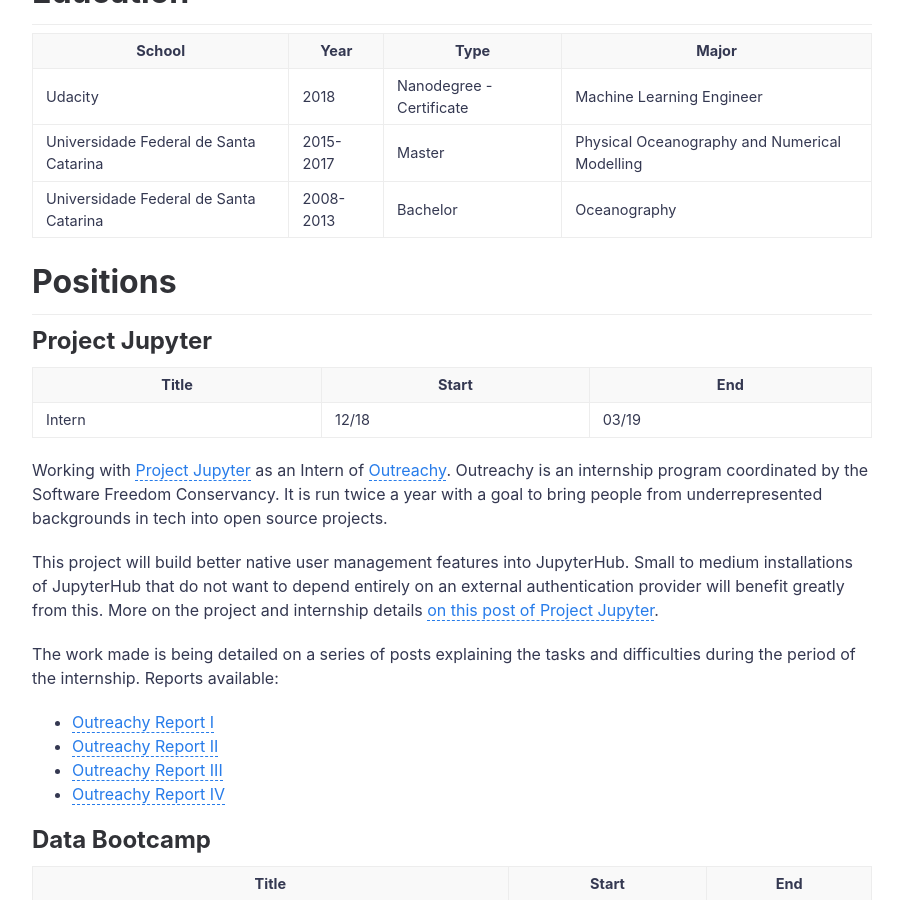
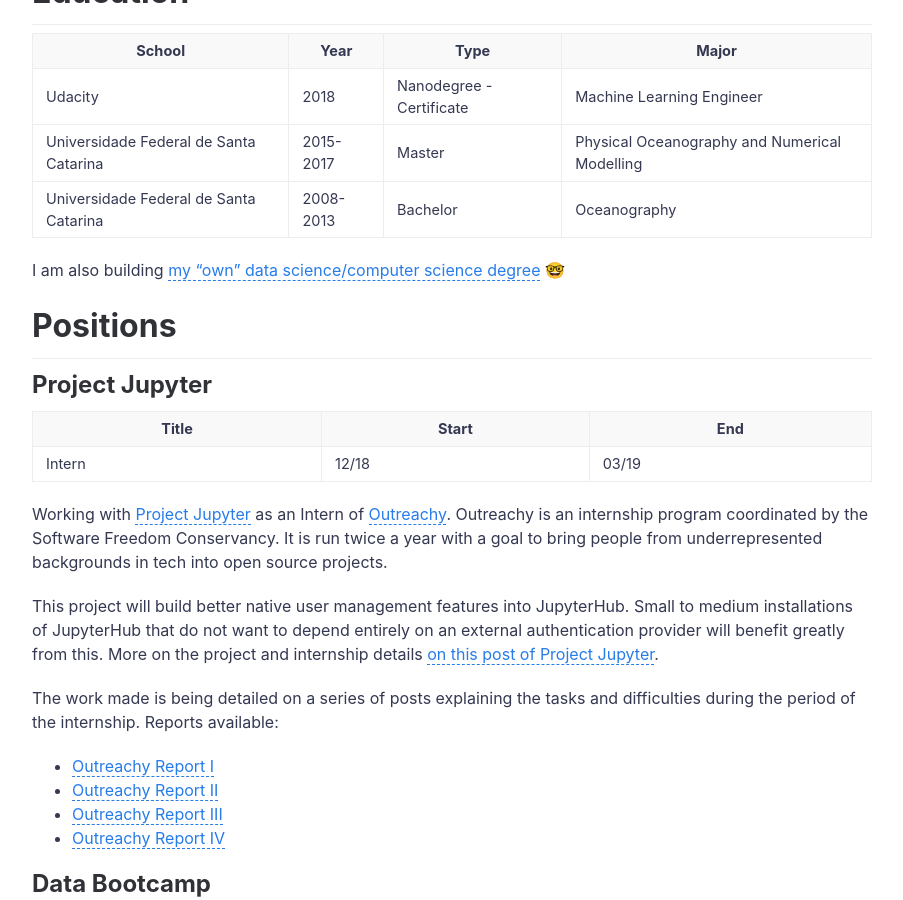
Before and after one commit to leportella/v3, a Jekyll site: the page built from cv.md, in a window 1280 px wide and 900 px high, scrolled down 696 px. Shown: the whole window, without its empty margins (188-1091 px from the left). Built offline with Jekyll 4.4.1, drawn with Linux system fonts in a browser that asks for light colours.

Commit message:
Add "my ds degree" on education

```diff
--- a/cv.md
+++ b/cv.md
@@ -28,6 +28,8 @@ sidebar_link: true
 | Udacity                                | 2018      | Nanodegree - Certificate | Machine Learning Engineer                      |
 | Universidade Federal de Santa Catarina | 2015-2017 | Master                   | Physical Oceanography and Numerical Modelling |
 | Universidade Federal de Santa Catarina | 2008-2013 | Bachelor                 | Oceanography                                   |
+
+I am also building [my "own" data science/computer science degree](https://github.com/leportella/my-datascience-degree/) 🤓
 
 
 <h1 id='positions'>Positions</h1>
```
